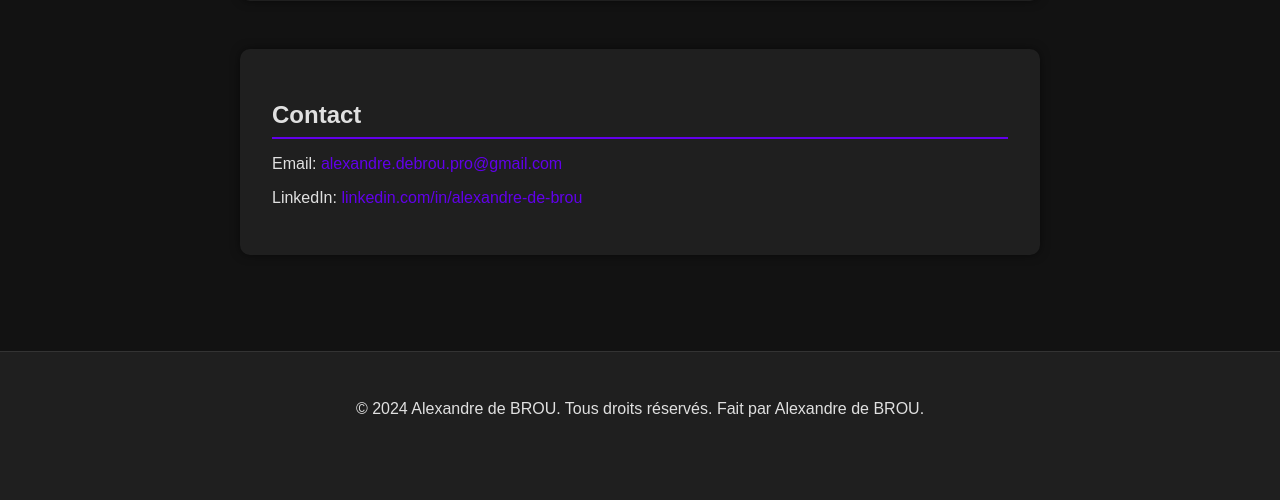
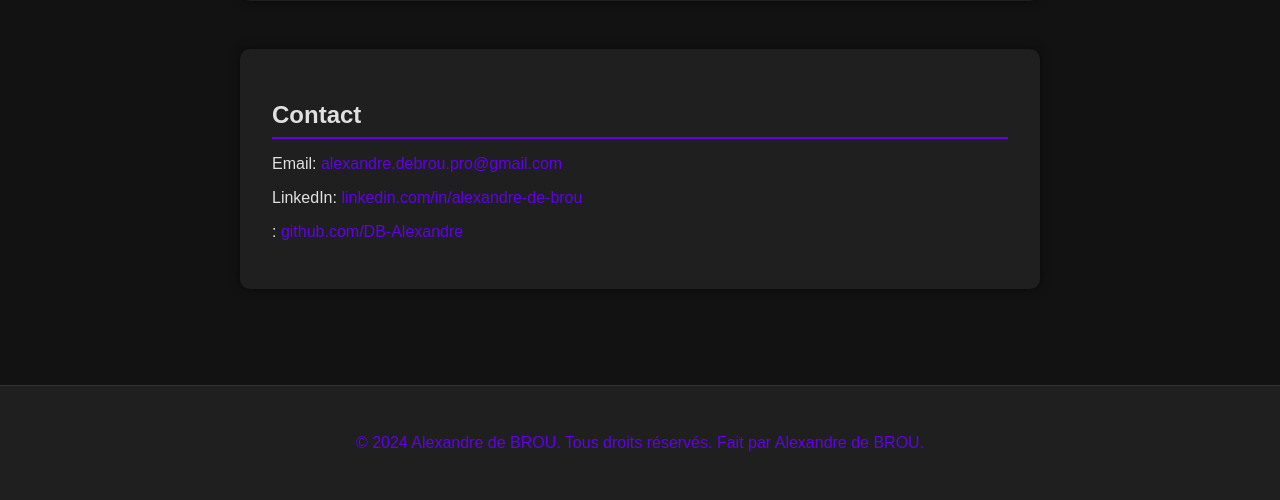
Before and after one commit to DB-Alexandre/CV_WEB, a PHP site: page / in a window 1280 px wide. Shown: the part 2429-2929 px from the top of the page. Before the commit the page ends 2846 px from the top, so only its background shows below. Run offline with PHP 8.4, Linux system fonts and the light colour scheme; data that the repository does not hold is empty.

Commit message:
Update index.php

```diff
--- a/index.php
+++ b/index.php
@@ -95,6 +95,7 @@ $translations = include "lang/$lang.php";
             <h2><?= $translations['contact']['title'] ?></h2>
             <p><?= $translations['contact']['email'] ?>: <a href="mailto:alexandre.debrou.pro@gmail.com">alexandre.debrou.pro@gmail.com</a></p>
             <p><?= $translations['contact']['linkedin'] ?>: <a href="https://www.linkedin.com/in/alexandre-de-brou" target="_blank">linkedin.com/in/alexandre-de-brou</a></p>
+            <p><?= $translations['contact']['github'] ?>: <a href="https://github.com/DB-Alexandre" taget="_blank">github.com/DB-Alexandre</p>
         </section>
     </main>
     <footer>
```
